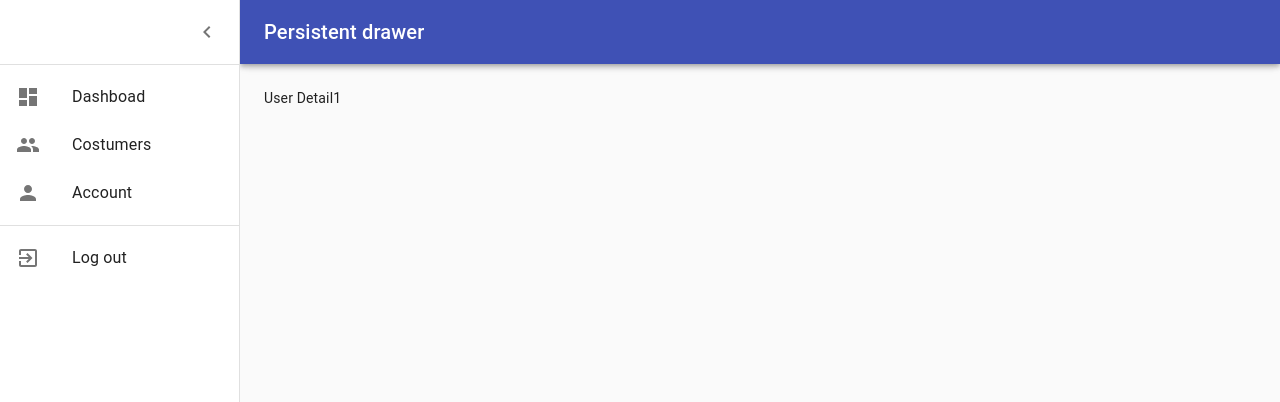
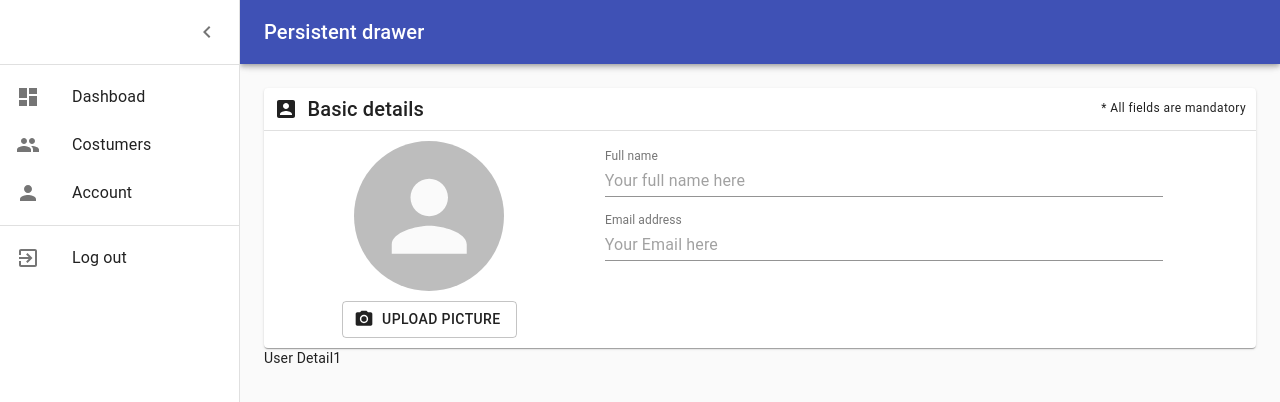
Before and after one commit to Maximilian94/wedclub-frontend, a React (Create React App) app: page /dashboard/user/1 in a window 1280 px wide. Shown: the top 402 px of the page. Built offline with nearby package versions, Linux system fonts and the light colour scheme.

Commit message:
feat: User Details - Basic Details comp

```diff
--- /dev/null
+++ b/src/components/molecules/HeaderUserBox/index.tsx
@@ -0,0 +1,36 @@
+import React from 'react';
+import { makeStyles } from '@material-ui/core/styles';
+import { Box, Typography } from '@material-ui/core';
+
+const useStyles = makeStyles(() => ({ paperHead: { padding: '5px 10px' } }));
+
+interface Props {
+  title: string;
+  Icon: any;
+}
+
+const HeaderUserBox: React.FC<Props> = ({ title, Icon }) => {
+  const classes = useStyles();
+
+  return (
+    <Box
+      display="flex"
+      justifyContent="space-between"
+      alignItems="center"
+      className={classes.paperHead}
+    >
+      <Box
+        display="flex"
+        justifyContent="space-between"
+        alignItems="center"
+        width="150px"
+      >
+        {Icon}
+        <Typography variant="h6">{title}</Typography>
+      </Box>
+      <Typography variant="caption">* All fields are mandatory</Typography>
+    </Box>
+  );
+};
+
+export default HeaderUserBox;
--- /dev/null
+++ b/src/components/organisms/BasicUserDetail/index.tsx
@@ -0,0 +1,74 @@
+import React from 'react';
+import {
+  Avatar,
+  Box,
+  Divider,
+  Grid,
+  Paper,
+  Button,
+  TextField,
+} from '@material-ui/core';
+import { makeStyles } from '@material-ui/core/styles';
+
+// icons
+import AccountBoxIcon from '@material-ui/icons/AccountBox';
+import PhotoCameraIcon from '@material-ui/icons/PhotoCamera';
+import HeaderUserBox from '../../molecules/HeaderUserBox';
+
+const useStyles = makeStyles(() => ({
+  paper: { margin: 'auto' },
+  avatar: { height: '150px', width: '150px', marginBottom: '10px' },
+}));
+
+const BasicUserDetail: React.FC = () => {
+  const classes = useStyles();
+
+  return (
+    <Paper className={classes.paper}>
+      <HeaderUserBox title="Basic details" Icon={<AccountBoxIcon />} />
+      <Divider />
+      <Grid container>
+        <Grid item sm={4}>
+          <Box
+            display="flex"
+            justifyContent="center"
+            alignItems="center"
+            flexDirection="column"
+            padding="10px"
+          >
+            <Avatar className={classes.avatar} />
+            <Button variant="outlined" startIcon={<PhotoCameraIcon />}>
+              Upload picture
+            </Button>
+          </Box>
+        </Grid>
+        <Grid item sm={7}>
+          <Box
+            display="flex"
+            flexDirection="column"
+            justifyContent="center"
+            alignItems="center"
+            padding="10px"
+          >
+            <TextField
+              label="Full name"
+              placeholder="Your full name here"
+              fullWidth
+              InputLabelProps={{ shrink: true }}
+              style={{ margin: 8 }}
+            />
+            <TextField
+              label="Email address"
+              placeholder="Your Email here"
+              fullWidth
+              InputLabelProps={{ shrink: true }}
+              style={{ margin: 8 }}
+            />
+          </Box>
+        </Grid>
+      </Grid>
+    </Paper>
+  );
+};
+
+export default BasicUserDetail;
--- a/src/components/templates/UserDetail/index.tsx
+++ b/src/components/templates/UserDetail/index.tsx
@@ -1,14 +1,30 @@
 import React from 'react';
+import { Box } from '@material-ui/core';
+import { makeStyles } from '@material-ui/core/styles';
 import { RouteComponentProps } from 'react-router-dom';
+
+// Components
+import BasicUserDetail from '../../organisms/BasicUserDetail';
 
 interface RouterParams {
   id: string;
 }
 
+const useStyles = makeStyles(() => ({
+  // eslint-disable-line
+  box: { maxWidth: 1080, margin: 'auto' },
+}));
+
 interface Props extends RouteComponentProps<RouterParams> {}
 
-const UserDetail: React.FC<Props> = ({ match }) => (
-  <div>User Detail{match.params.id}</div>
-);
+const UserDetail: React.FC<Props> = ({ match }) => {
+  const classes = useStyles();
+  return (
+    <Box className={classes.box}>
+      <BasicUserDetail />
+      User Detail{match.params.id}
+    </Box>
+  );
+};
 
 export default UserDetail;
```
